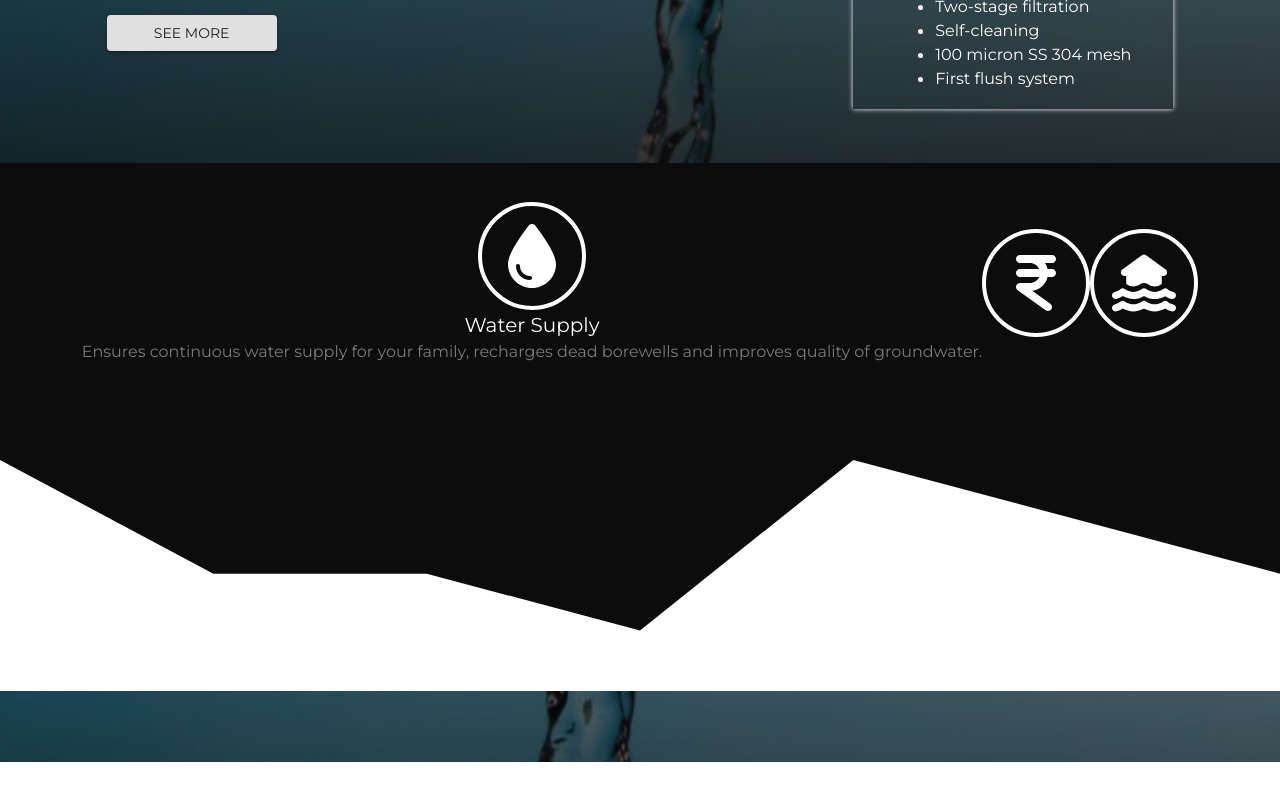
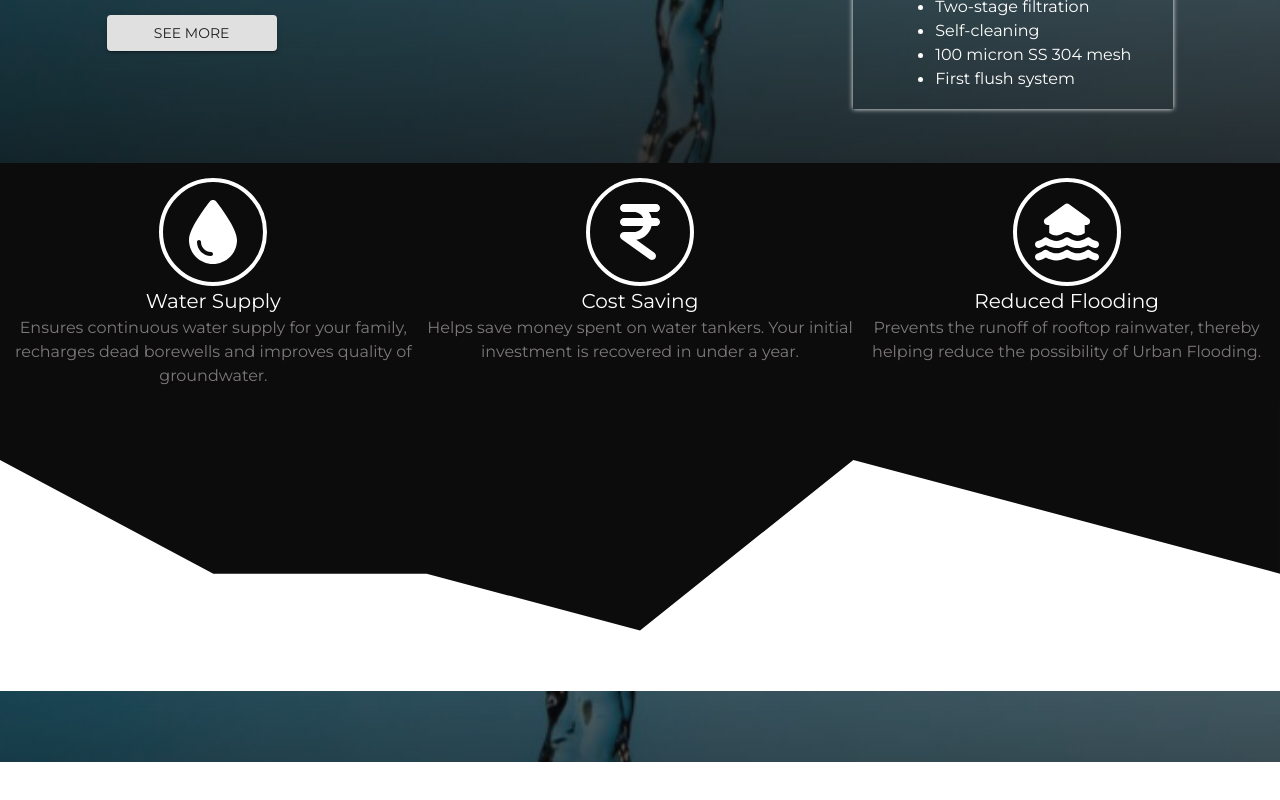
Before and after one commit to prashantbharati/rhall, a React (Create React App) app: page / in a window 1280 px wide. Shown: the part 838-1638 px from the top of the page. Built offline with nearby package versions, Linux system fonts and the light colour scheme.

Commit message:
all logo grids placed

```diff
--- a/src/Home/home.js
+++ b/src/Home/home.js
@@ -185,12 +185,15 @@ const Home = () => {
             backgroundColor: "#0c0c0c",
           }}
         >
+          <Grid container>
+            <Grid item md={4}>
               <div
                 style={{
                   display: "flex",
                   flexDirection: "column",
                   justifyContent: "center",
                   alignItems: "center",
+                  textAlign: "center",
                 }}
               >
                 <div
@@ -236,11 +239,22 @@ const Home = () => {
                     fontSize: "1em",
                   }}
                 >
-              Ensures continuous water supply for your family, recharges dead
-              borewells and improves quality of groundwater.
+                  Ensures continuous water supply for your family, recharges
+                  dead borewells and improves quality of groundwater.
                 </Typography>
               </div>
+            </Grid>
 
+            <Grid item md={4}>
+              <div
+                style={{
+                  display: "flex",
+                  flexDirection: "column",
+                  justifyContent: "center",
+                  alignItems: "center",
+                  textAlign: "center",
+                }}
+              >
                 <div
                   style={{
                     width: "100px",
@@ -265,7 +279,40 @@ const Home = () => {
                     icon={faIndianRupeeSign}
                   />
                 </div>
+                <Typography
+                  style={{
+                    fontSize: "20px",
+                    fontWeight: "500",
+                    textTransform: "none",
+                    color: "#ffffff",
+                  }}
+                >
+                  Cost Saving
+                </Typography>
 
+                <Typography
+                  style={{
+                    color: "#7E7979",
+                    fontWeight: "300",
+                    fontSize: "1em",
+                  }}
+                >
+                  Helps save money spent on water tankers. Your initial
+                  investment is recovered in under a year.
+                </Typography>
+              </div>
+            </Grid>
+
+            <Grid item md={4}>
+              <div
+                style={{
+                  display: "flex",
+                  flexDirection: "column",
+                  justifyContent: "center",
+                  alignItems: "center",
+                  textAlign: "center",
+                }}
+              >
                 <div
                   style={{
                     width: "100px",
@@ -290,6 +337,30 @@ const Home = () => {
                     icon={faHouseFloodWater}
                   />
                 </div>
+                <Typography
+                  style={{
+                    fontSize: "20px",
+                    fontWeight: "500",
+                    textTransform: "none",
+                    color: "#ffffff",
+                  }}
+                >
+                  Reduced Flooding
+                </Typography>
+
+                <Typography
+                  style={{
+                    color: "#7E7979",
+                    fontWeight: "300",
+                    fontSize: "1em",
+                  }}
+                >
+                  Prevents the runoff of rooftop rainwater, thereby helping
+                  reduce the possibility of Urban Flooding.
+                </Typography>
+              </div>
+            </Grid>
+          </Grid>
         </div>
 
         <div style={{ backgroundColor: "white" }}>
```
Lines whose indentation alone changed are shown as unchanged.
